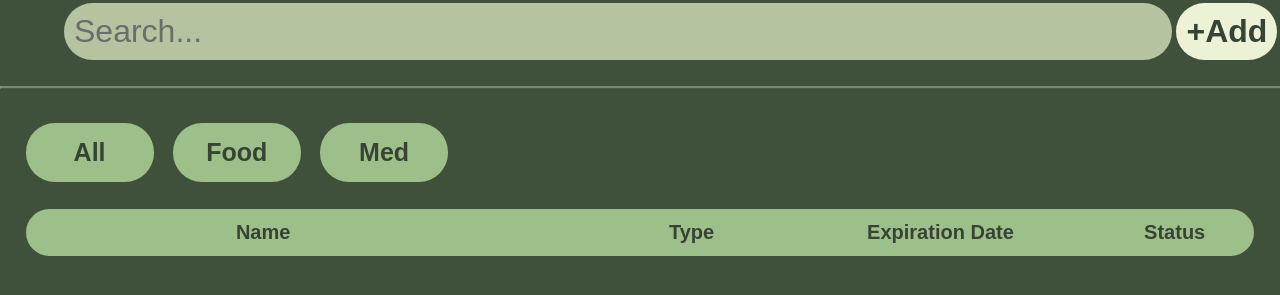
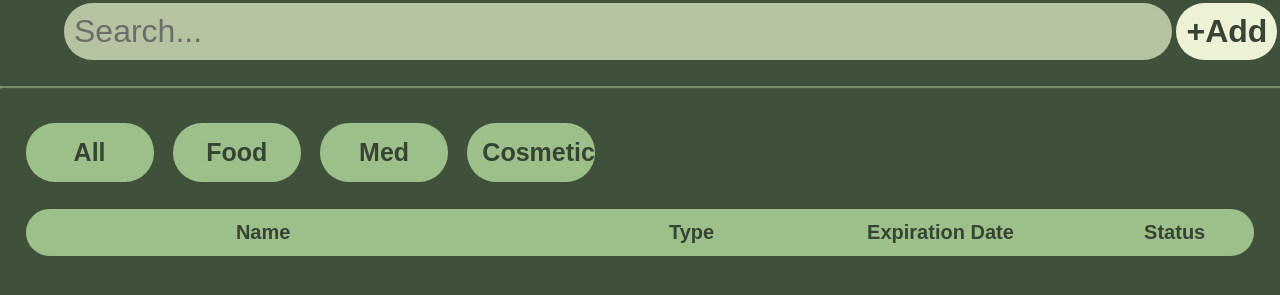
Before and after one commit to SusmitaDutta1/unspoild, a plain HTML site: page index.html in a window 1280 px wide. Shown: the part 135-430 px from the top of the page. Drawn offline with Linux system fonts and the light colour scheme.

Commit message:
Update index.html

```diff
--- a/index.html
+++ b/index.html
@@ -39,6 +39,7 @@
       <button class="button button2"><a href="#">All</a></button>
       <button class="button button3"><a href="#">Food</a></button>
       <button class="button button4"><a href="#">Med</a></button>
+      <button class="button button5"><a href="#">Cosmetic</a></button>
 
       <!-- popup window -->
 
```
